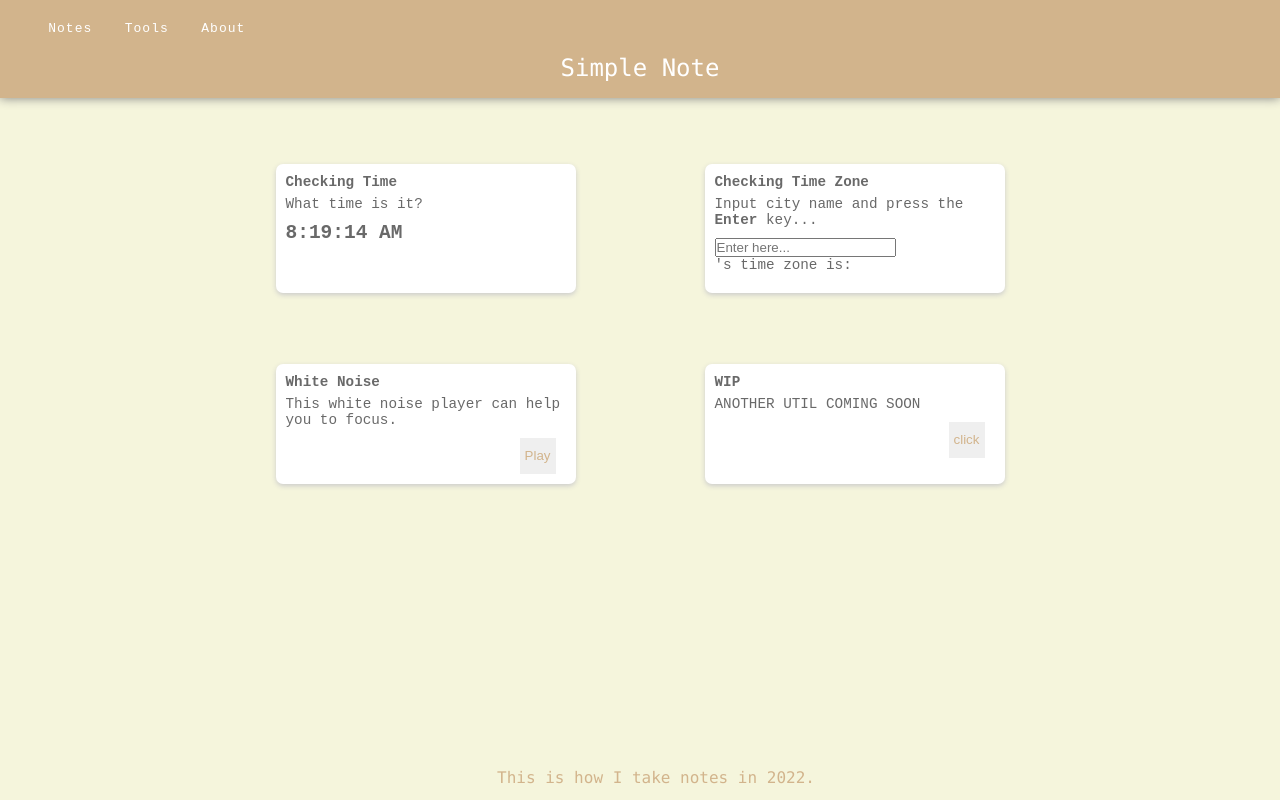
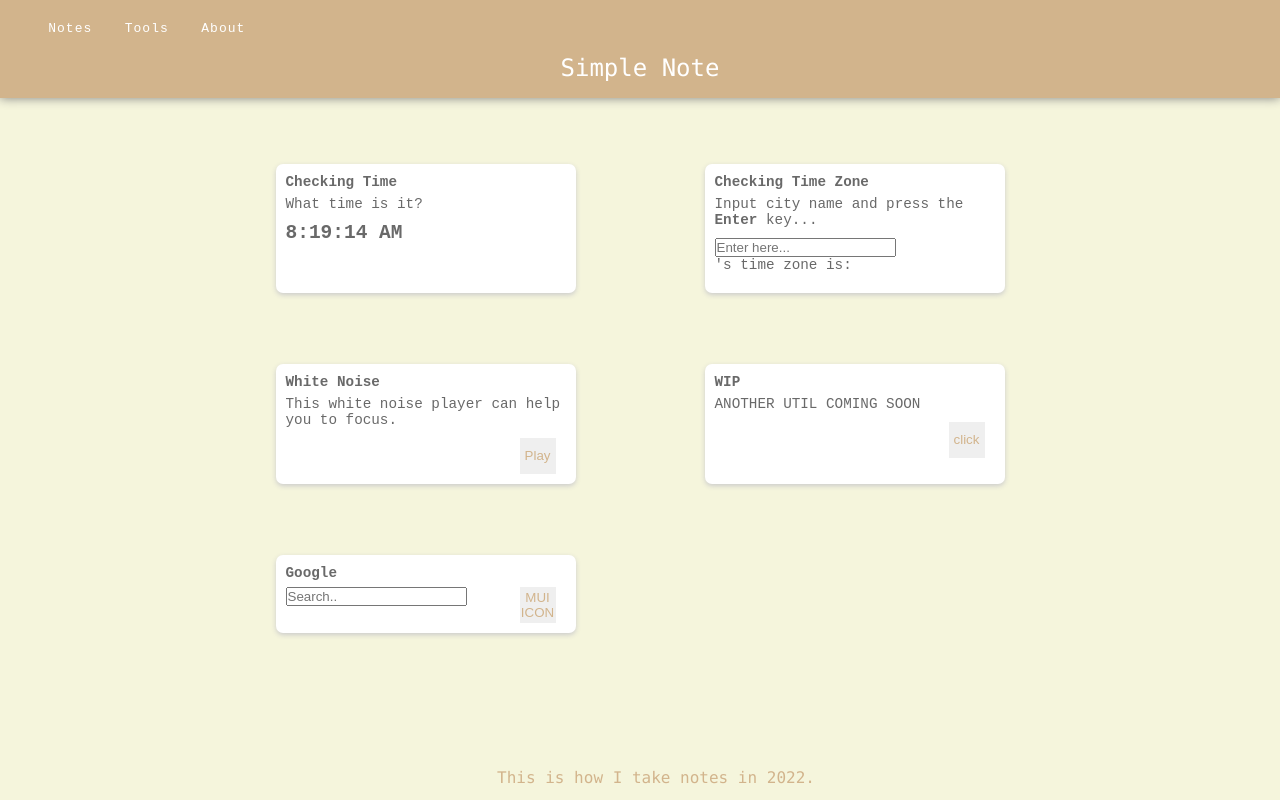
Before and after one commit to xinyirachel/Simple-Note, a React (Create React App) app: page /tools in a window 1280 px wide. Built offline with nearby package versions, Linux system fonts and the light colour scheme.

Commit message:
google aerch bar

```diff
--- a/src/components/Tools.js
+++ b/src/components/Tools.js
@@ -20,22 +20,31 @@ function Tools() {
              <Clock />
             </div>
 
+
             <div className="card">
             <h1>Checking Time Zone</h1>
              <p>Input city name and press the <b>Enter</b> key...</p>
              <Timezone />
             </div>
 
+
             <div className="card">
              <Noise />
             </div>
-
-
 
             <div className="card">
              <h1>WIP</h1>
              <p>ANOTHER UTIL COMING SOON</p>
              <button>click</button>
+            </div>
+
+            <div className="card">
+             <h1>Google</h1>
+
+             <form action="https://www.google.com/search">
+                <input type="text" placeholder="Search.." name="q"/>
+                <button type="submit"> MUI ICON</button>
+             </form>
             </div>
 
         </div>
```
Also changed, not shown: 1 other file (tests, documents, lock files or other folders).
